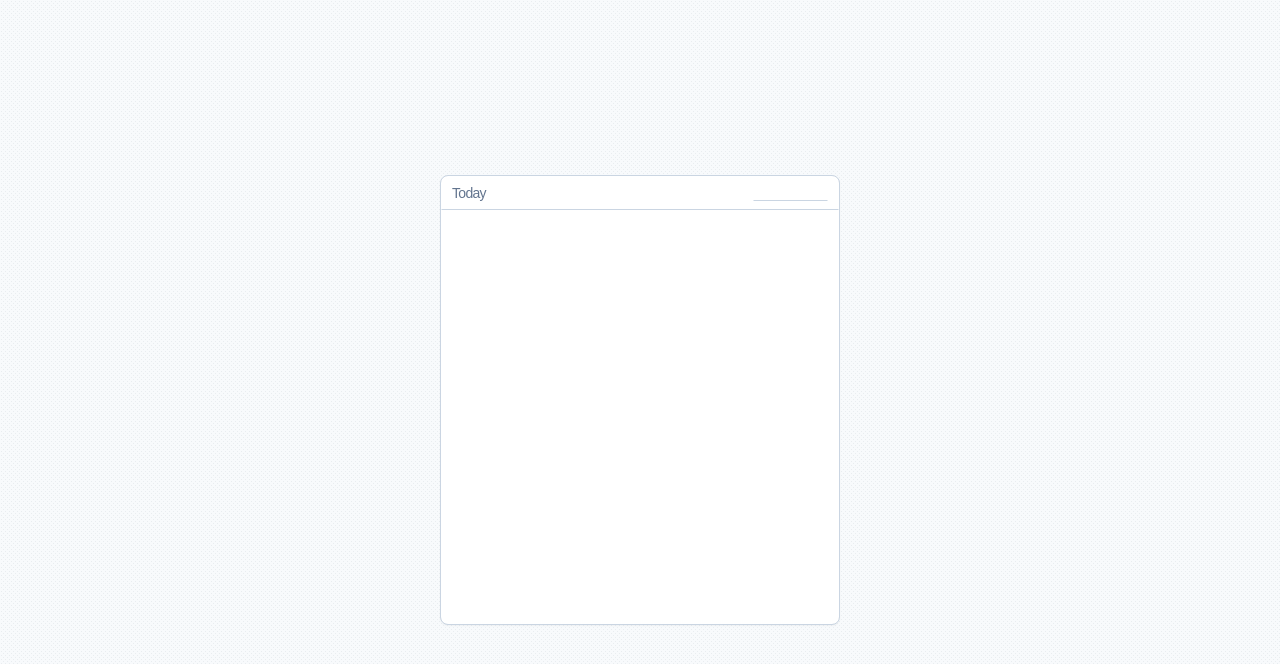
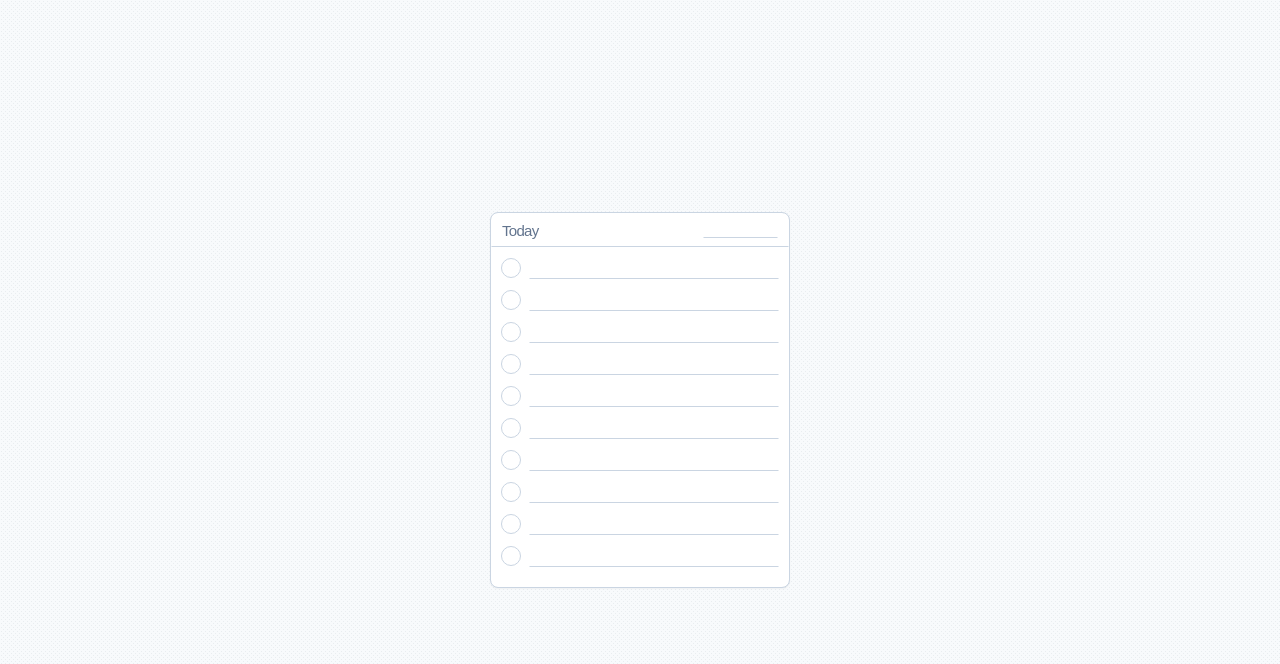
Before and after one commit to frsswq/tuntas, a SvelteKit app: page / in a window 1280 px wide. Shown: the top 664 px of the page. Built offline with nearby package versions, Linux system fonts and the light colour scheme.

Commit message:
refactor: note looks

```diff
--- a/src/lib/components/note-container.svelte
+++ b/src/lib/components/note-container.svelte
@@ -3,17 +3,15 @@
   let { children = null, tableTitle } = $props();
 </script>
 
-<div
-  class="border-crips flex h-full min-h-[450px] w-full max-w-[400px] flex-col gap-y-1.5 rounded-md bg-white"
->
+<div class="border-crips flex h-full w-full max-w-[300px] flex-col gap-y-2.5 rounded-md bg-white">
   <div
-    class="flex items-center justify-between border border-transparent border-b-slate-300 px-2.5 py-2 leading-none tracking-tighter"
+    class="flex items-end justify-between border border-transparent border-b-slate-300 px-2.5 pt-2 pb-2 tracking-tighter"
   >
-    <h1 class="font-medium text-slate-500">
+    <h1 class="text-[15px] leading-none font-medium text-slate-500">
       {tableTitle}
     </h1>
     <Input
-      class="h-4 max-w-[75px] rounded-none border border-transparent border-b-slate-300 px-0.5 text-center text-slate-500 caret-slate-500 shadow-none focus-visible:border-transparent focus-visible:border-b-slate-300 focus-visible:ring-0"
+      class="h-4 max-w-[75px] rounded-none border border-transparent border-b-slate-300 px-0.5 text-center leading-none text-slate-500 caret-slate-500 shadow-none focus-visible:border-transparent focus-visible:border-b-slate-300 focus-visible:ring-0"
       maxlength={10}
     />
   </div>
--- a/src/routes/+page.svelte
+++ b/src/routes/+page.svelte
@@ -1,5 +1,7 @@
 <script lang="ts">
   import NoteContainer from '@/lib/components/note-container.svelte';
+  import Checkbox from '@/lib/components/ui/checkbox/checkbox.svelte';
+  import Input from '@/lib/components/ui/input/input.svelte';
 
   const randTaskId = `task-${Math.random().toString(36).slice(2, 9)}`;
 </script>
@@ -11,22 +13,18 @@
     class="flex min-h-dvh w-full items-center justify-center overflow-x-scroll bg-slate-50 p-20"
   >
     <div class="flex w-full max-w-[1440px] items-stretch justify-center gap-x-3">
-      <NoteContainer tableTitle="Today" />
-      <!-- <TableContainer tableTitle="To Do">
-        <div class="flex flex-col gap-y-1.5 px-1">
-          <div class="flex items-center gap-x-1.5 rounded-sm border p-1.5">
-            <Checkbox id={randTaskId} class="peer shadow-none" />
-            <Label
-              for={randTaskId}
-              class="cursor-pointer text-[13px] text-slate-800 peer-data-[state=checked]:line-through "
-              >Task 1</Label
-            >
-          </div>
-          <Checkbox class="shadow-none" />
+      <NoteContainer tableTitle="Today">
+        <div class="flex flex-col gap-y-2.5 pb-5">
+          {#each { length: 10 } as todo}
+            <div class="flex w-full items-center gap-x-2 px-2.5">
+              <Checkbox class="peer size-5 rounded-full border border-slate-300 shadow-none" />
+              <Input
+                class="h-5.5 w-full rounded-none border border-transparent border-b-slate-300 px-0.5 text-lg text-slate-500  caret-slate-500 shadow-none focus-visible:border-transparent focus-visible:border-b-slate-300 focus-visible:ring-0 md:text-lg"
+              />
+            </div>
+          {/each}
         </div>
-      </TableContainer>
-      <TableContainer tableTitle="Doing" />
-      <TableContainer tableTitle="Done" /> -->
+      </NoteContainer>
     </div>
   </section>
 </main>
```
